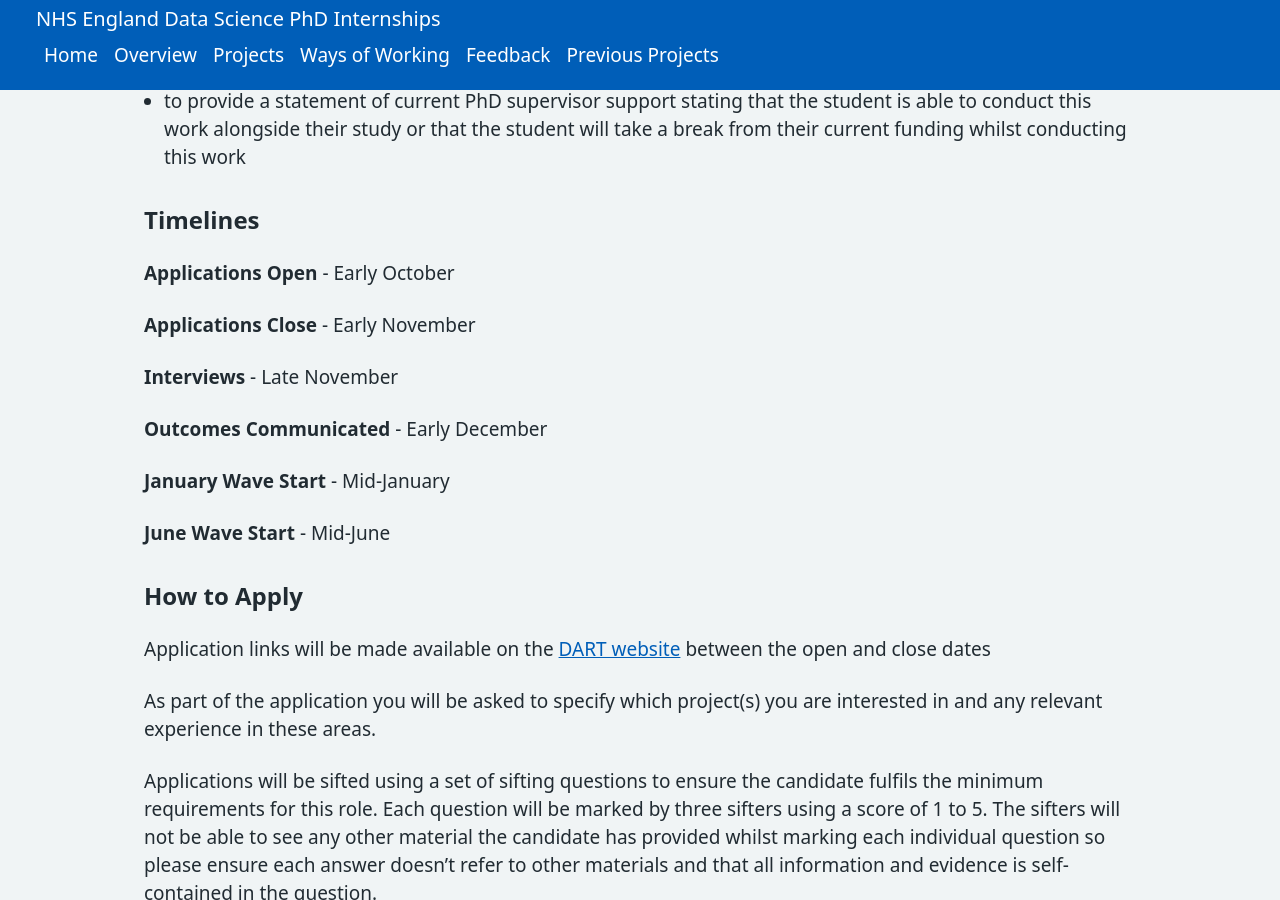
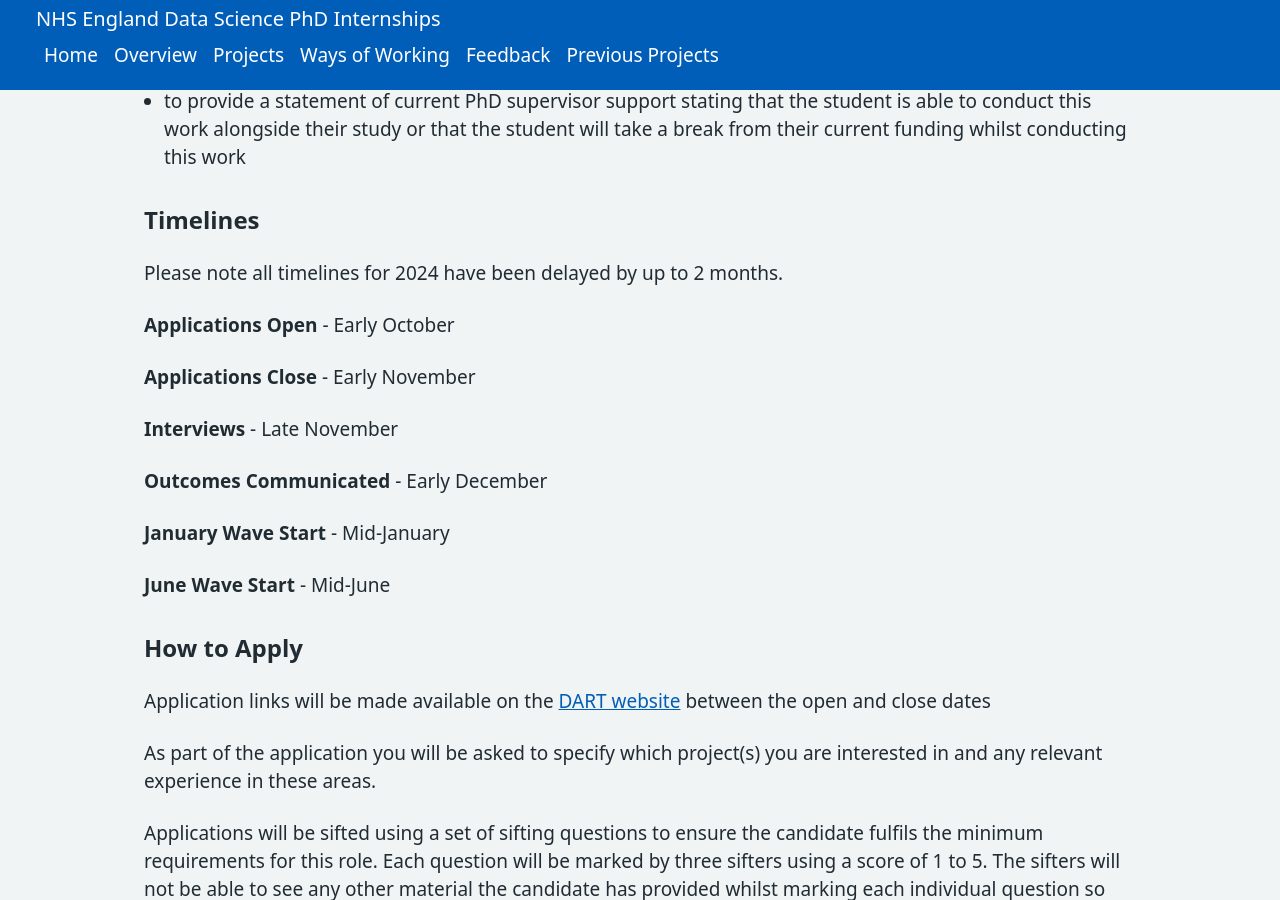
Before and after one commit to nhsx/nhsx-internship-projects, a Jekyll site: the page built from content/overview.md, in a window 1280 px wide and 900 px high, scrolled down 2425 px. Built offline with Jekyll 4.4.1, drawn with Linux system fonts in a browser that asks for light colours.

Commit message:
Update overview.md

```diff
--- a/content/overview.md
+++ b/content/overview.md
@@ -52,6 +52,7 @@ Applicants will need:
 - to provide a statement of current PhD supervisor support stating that the student is able to conduct this work alongside their study or that the student will take a break from their current funding whilst conducting this work
 
 ### Timelines
+Please note all timelines for 2024 have been delayed by up to 2 months.
 
 **Applications Open** - Early October
 
```
